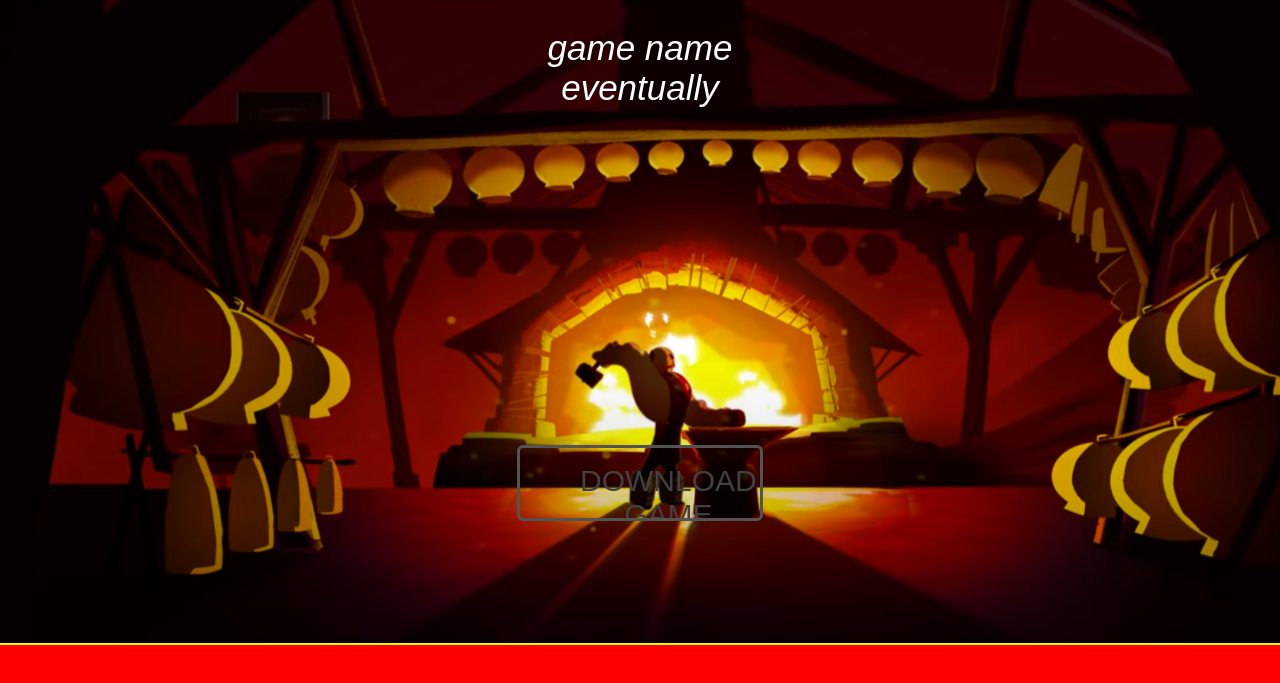
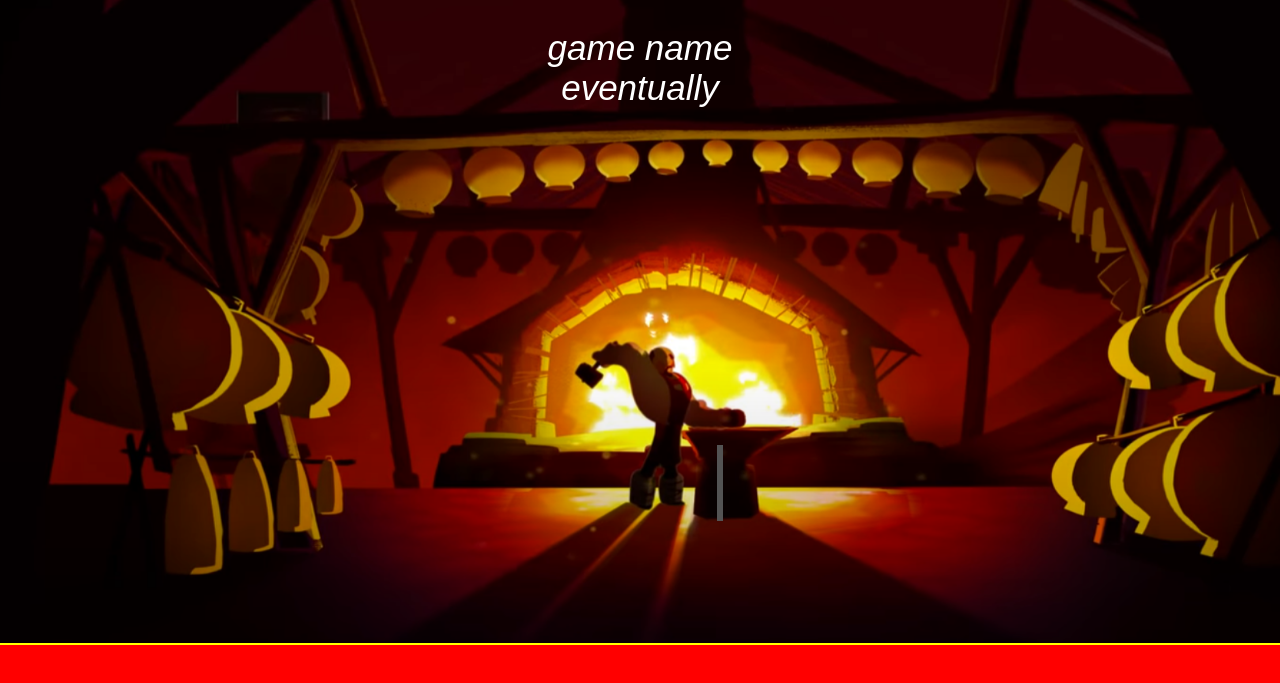
Before and after one commit to codingburgas/2122-the-games--adventures-final-project2022, a plain HTML site: page website/index.html in a window 1280 px wide. Shown: the part 77-760 px from the top of the page. Drawn offline with Linux system fonts and the light colour scheme.

Commit message:
Update styleindex.css

```diff
--- a/website/folder/indexstyle/styleindex.css
+++ b/website/folder/indexstyle/styleindex.css
@@ -77,8 +77,8 @@ nav ul li a{
     width: auto;
     font-size: 30px;
     margin-top: 340px;
-    margin-left: 520px;
-    margin-right: 520px;
+    margin-left: 720px;
+    margin-right: 720px;
     margin-bottom: 160px;
     border-radius: 3px;
     text-align: center;
```
